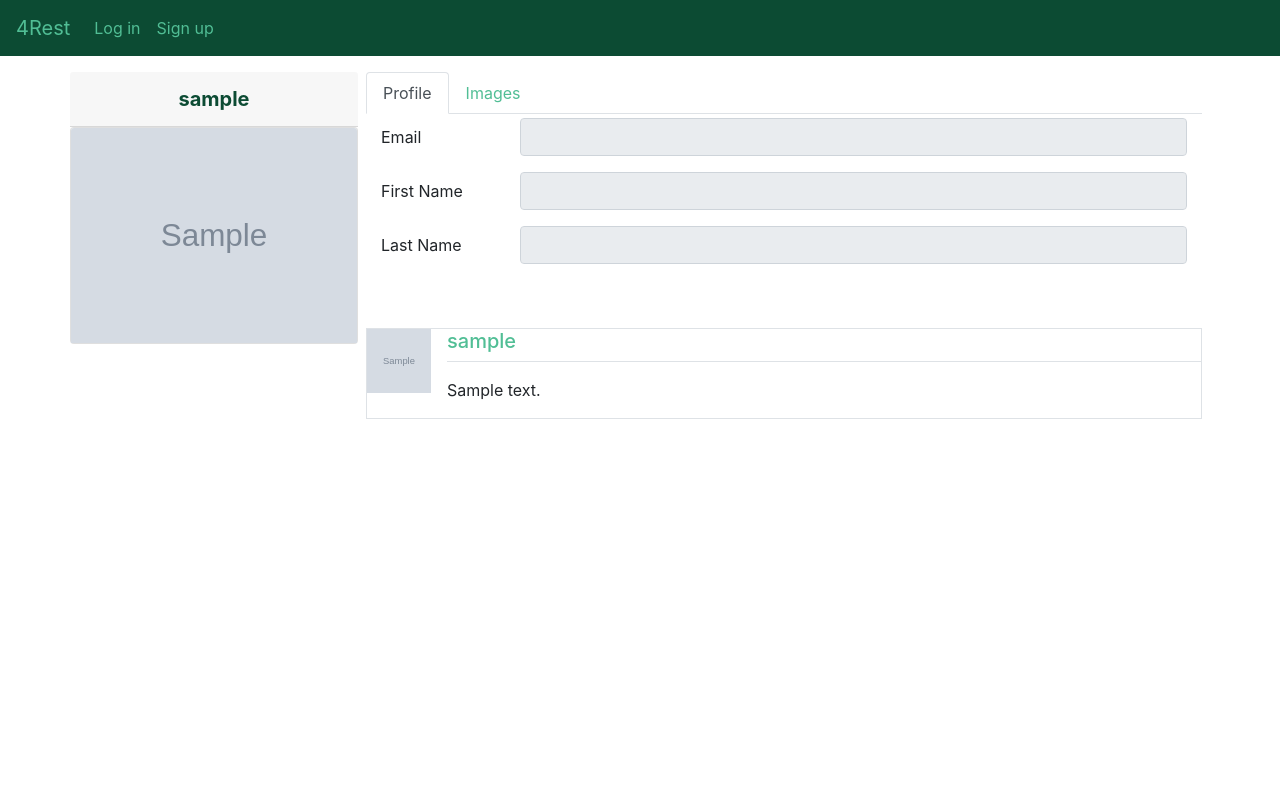
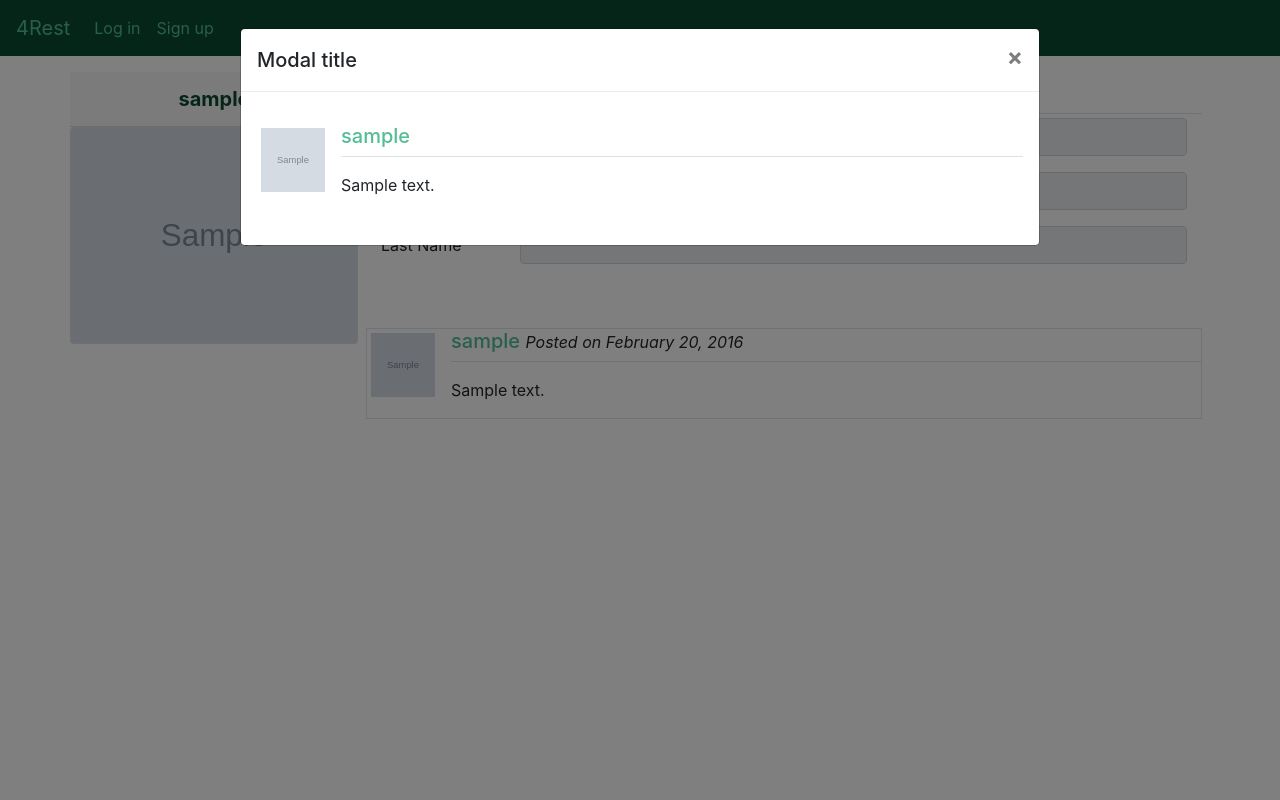
Before and after one commit to KeltarHelviett/Forest, a Django app: template ForestSN/templates/ForestSN/profile.html in a window 1280 px wide. Run offline with Django 3.2, Linux system fonts and the light colour scheme; tables that the repository leaves empty hold one stand-in row (values such as "Sample post"); the template is opened without the code that fills it: values that come from a table or form of the project are taken from there, most other values are stand-ins (such as "Sample title", 1, 10 or a date in 2020); grey boxes marked "Sample" are stand-in pictures; some libraries are stand-ins or nearby versions.

Commit message:
Show commentaries in a tree view. Improved posts layout

```diff
--- /dev/null
+++ b/ForestSN/static/ForestSN/profile.css
@@ -0,0 +1,9 @@
+.post {
+    -webkit-transition-duration: 0.4s;
+    transition-duration: 0.4s;
+}
+
+.post:hover {
+    background-color: #e9ecef;
+    cursor: pointer;
+}
--- a/ForestSN/static/ForestSN/profile.js
+++ b/ForestSN/static/ForestSN/profile.js
@@ -70,4 +70,12 @@ $(document).ready(function () {
     $('#profile-img-input').change(function (d) {
         $('#profile-img-form').submit();
     });
+    $('.post').click((e) => {
+        if (e.target.tagName == 'A')
+            return;
+        let self = e.currentTarget;
+        window.location = location.protocol + '//' + location.host  +
+                          location.pathname + '?post_id=' + $(self).data('post-id');
+        return false;
+    })
 })
--- a/ForestSN/templates/ForestSN/profile.html
+++ b/ForestSN/templates/ForestSN/profile.html
@@ -1,4 +1,9 @@
 {% extends "ForestSN/_base.html" %}
+
+{% block styles %}
+    {% load static %}
+<link href="{% static 'ForestSN/profile.css' %}" rel="stylesheet">
+{% endblock styles %}
 
 {% block content %}
 {% include "ForestSN/navbar.html" %}
@@ -93,12 +98,43 @@
                     </div>
                 </div>
                 <div class="row my-4">
+                {% if viewed_post %}
+                    <div class="modal fade" id="viewedPostModal" tabindex="-1" role="dialog" aria-labelledby="viewedPostModalTitle" aria-hidden="true">
+                            <div class="modal-dialog modal-lg" role="document">
+                                <div class="modal-content">
+                                    <div class="modal-header">
+                                        <h5 class="modal-title" id="viewedPostModalTitle">Modal title</h5>
+                                        <button type="button" class="close" data-dismiss="modal" aria-label="Close">
+                                        <span aria-hidden="true">&times;</span>
+                                        </button>
+                                    </div>
+                                    <div class="modal-body">
+                                        <div class="media my-3" data-post-id="{{ viewed_post.id }}">
+                                            <img src="{{ viewed_post.author.userprofile.profile_img_url }}"
+                                                 class="align-self-start ml-1 mt-1 mr-3" style="width: 64px; height: 64px;">
+                                            <div class="media-body">
+                                                <a href="/profile/{{ viewed_post.author.id }}"><h5 class="mt-0 mb-2">{{ viewed_post.author.username }}</h5></a>
+                                                <p class="border-top">{{ viewed_post.text | safe | linebreaks }}</p>
+                                            {% for comment in viewed_post.children.all %}
+                                                {% include "ForestSN/comment_tree_view.html" %}
+                                            {% endfor %}
+                                            </div>
+                                        </div>
+                                    </div>
+                                </div>
+                            </div>
+                    </div>
+                {% endif %}
                     <div class="col w-100 my-1">
+                    {% load get_item %}
                     {% for post in posts %}
-                        <div class="media border my-3">
-                            <img src="{{ post.author.userprofile.profile_img.img.url }}" alt="dfsfd" class="align-self-start mr-3" style="width: 64px; height: 64px;">
+                        <div class="media border my-3 post" data-post-id="{{ post.id }}">
+                            <img src="{{ post.author.userprofile.profile_img_url }}" class="align-self-start ml-1 mt-1 mr-3" style="width: 64px; height: 64px;">
                             <div class="media-body">
-                                <a href="/profile/{{ post.author.id }}"><h5 class="mt-0 mb-2">{{ post.author.username }}</h5></a>
+                                <h5 class="media-heading">
+                                    <a href="/profile/{{ post.author.id }}">{{ post.author.username }}</a>
+                                    <small><i class="font-italic">Posted on February 20, 2016</i></small>
+                                </h5>
                                 <p class="border-top">{{ post.text | safe | linebreaks }}</p>
                             </div>
                         </div>
@@ -113,4 +149,11 @@
 {% block js %}
 {% load static %}
 <script src="{% static 'ForestSN/profile.js' %}"></script>
+{% if viewed_post %}
+<script>
+    $(document).ready(() => {
+        $('#viewedPostModal').modal('show');
+    });
+</script>
+{% endif %}
 {% endblock js %}
```
Also changed, not shown: ForestSN/templates/ForestSN/comment_tree_view.html (added, +10 -0 lines), ForestSN/views/profile.py (+8 -0 lines).
